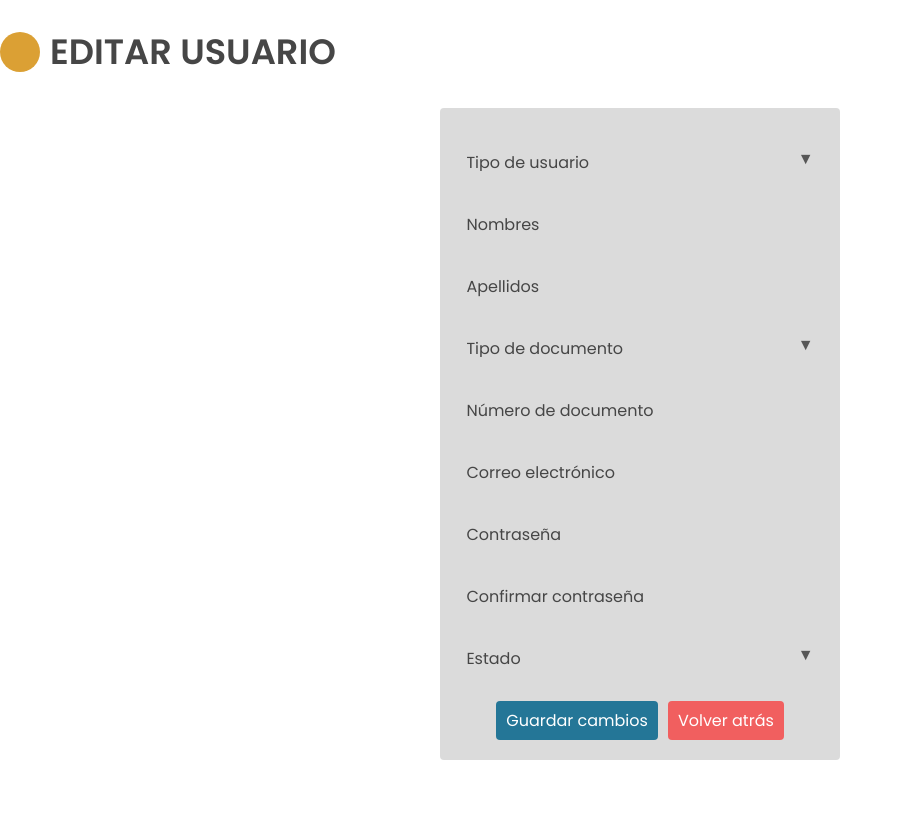
After one commit to RangelJhoan/Repositorio, a PHP site: page /Repositorio/vistas/contenidos/editarUsuario-view.php in a window 1280 px wide. The commit adds this page. Shown: the whole page, without its empty margins (0-903 px from the left). Run offline with PHP 8.4, Linux system fonts and the light colour scheme; some libraries are stand-ins or nearby versions.

Commit message:
Arreglo Editar usuario
Se crea vista especial para editar usuario. Se corrigen colores del modal para que quede acorde al de sweet

```diff
--- a/modelos/vistasModelo.php
+++ b/modelos/vistasModelo.php
@@ -3,7 +3,7 @@
 class vistasModelo{
     /*----- Modelo para obtener vistas -----*/
     protected static function obtener_vistas_modelo($vistas){
-        $listaBlanca = ["registrar","adminDashboard","adminUsuarios"];
+        $listaBlanca = ["registrar","adminDashboard","adminUsuarios","editarUsuario"];
         if(in_array($vistas, $listaBlanca)){
             if(is_file("./vistas/contenidos/".$vistas."-view.php")){
                 $contenido = "./vistas/contenidos/".$vistas."-view.php";
--- a/vistas/assets/css/admin/adminUsuarios-Style.css
+++ b/vistas/assets/css/admin/adminUsuarios-Style.css
@@ -218,13 +218,15 @@ label{
     display: flex;
     align-items: center;
     color:white;
+    text-decoration: none;
 }
 
 .btn-editar-usuario{
-    background-color:  var(--edit-button);
+    background-color: var(--edit-button) ;
     border-radius: 5px;
     border-style: none;
     transition: all .5s;
+    text-decoration: none;
 }
 .btn-eliminar-usuario{
     background-color:  var(--delete-button);
@@ -238,12 +240,6 @@ label{
 .btn-eliminar-usuario:hover{
     background-color:  var(--delete-button-hover);
 }
-
-
-
-
-
-
 
 
 /*?MOSTRANDO DE X 1 X DE X ENTRADAS*/
@@ -293,7 +289,7 @@ label{
     height: 100vh;
     position:fixed;
     top:0;left:0;
-    background-color: rgba(144,148,150,0.8);
+    background-color: #1d1d1d7c;
     display: none;
     justify-content: center;
     align-items: center;
@@ -303,8 +299,8 @@ label{
     display: flex;
 }
 
-.container-modal-editar-usuario{
-    /* display: none; */
+/* .container-modal-editar-usuario{
+    display: none;
     position:fixed;
     top:0;
     left:0;
@@ -317,30 +313,20 @@ label{
     display:flex;
     opacity: 0;
     pointer-events: none;
+    pointer-events: none;
     transition: opacity 0.4s ease;
-}
-
+} */
+/*
 .container-modal-editar-usuario.mostrar-modal-editarusuario-js{
     pointer-events: auto;
     opacity: 1;
+} */
+
+.container-modal-editar-usuario{
+    display: flex;
+    justify-content: center;
+    align-items: center;
 }
-
-
-
-
-
-
-
-
-
-
-
-
-
-
-
-
-
 
 .content-modal-crear-usuario,
 .content-modal-editar-usuario{
@@ -349,6 +335,7 @@ label{
     padding:20px;
     background-color: #dbdbdb;
     border-radius: 4px;
+
 }
 .content-modal-titulo{
     margin-bottom: 15px;
@@ -365,6 +352,7 @@ label{
     justify-content: center;
     margin-top: 15px;
 }
+
 /*Botón cerrar*/
 .content-modal-crear-usuario .btn-cerrar-crear-usuario,
 .content-modal-editar-usuario .btn-classcerrar-editar-usuario{
@@ -377,6 +365,7 @@ label{
     font-size: var(--usuarios--normal-font-size);
     border-style: none;
     margin-left: 10px;
+    text-decoration: none;;
 }
 .content-modal-crear-usuario .btn-cerrar-crear-usuario:hover,
 .content-modal-editar-usuario .btn-classcerrar-editar-usuario:hover{
@@ -396,6 +385,7 @@ label{
 }
 .content-modal-editar-usuario .btn-editar-usuario{
     background-color: var(--edit-button);
+    text-decoration: none;
 }
 .content-modal-editar-usuario .btn-classcerrar-editar-usuario{
     background-color: var(--delete-button);
@@ -406,6 +396,7 @@ label{
 .content-modal-crear-usuario .btn-crear-usuario:hover{
     background-color: var(--create-button-hover);
 }
+
 /**Campos de los input*/
 .input-field {
     max-width: 380px;
--- a/vistas/assets/css/plantillaAdmin-Style.css
+++ b/vistas/assets/css/plantillaAdmin-Style.css
@@ -89,6 +89,7 @@ nav{
 }
 nav.close{
     width: 73px;
+    opacity: 1 !important;
 }
 
 /**LOGO Y NOMBRE*/
--- /dev/null
+++ b/vistas/contenidos/editarUsuario-view.php
@@ -0,0 +1,80 @@
+<!DOCTYPE html>
+<html lang="en">
+<head>
+    <meta charset="UTF-8">
+    <meta http-equiv="X-UA-Compatible" content="IE=edge">
+    <meta name="viewport" content="width=device-width, initial-scale=1.0">
+    <link rel="stylesheet" href="<?php echo SERVER_URL; ?>vistas/assets/css/admin/adminUsuarios-Style.css">
+    <title>Repositorio Institucional</title>
+</head>
+<body>
+<section class="users-container">
+        <div class="overviewUsers">
+            <!--TÍTULO-->
+            <div class="title">
+                <i class="uil uil-users-alt"></i>
+                <h1 class="panel-title-name">Editar Usuario</h1>
+            </div>
+            <div class="container-modal-editar-usuario" id="modal-container-edit-user">
+                <div class="content-modal-editar-usuario">
+                    <form action="" class="editar-usuario">
+                        <div class="input-field">
+                            <div class="select-option">
+                                <select name="tipoUsuario" class="combobox-titulo" title="Tipo de usuario">
+                                    <option selected disabled value="" class="combobox-opciones">Tipo de usuario</option>
+                                    <option value="Administrador">Administrador</option>
+                                    <option value="Docente">Docente</option>
+                                    <option value="Estudiante">Estudiante</option>
+                                </select>
+                            </div>
+                        </div>
+                        <div class="input-field">
+                            <input name="nombre" type="text" placeholder="Nombres" pattern="^[a-zA-Z\s]+" minlength="3" maxlength="30" title="Nombres"/>
+                        </div>
+                        <div class="input-field">
+                            <input name="apellido" type="text" placeholder="Apellidos" pattern="^[a-zA-Z\s]+" minlength="3" title="Apellidos" />
+                        </div>
+                        <!--Select tag-->
+                        <div class="input-field ">
+                            <div class="select-option">
+                                <select name="tipoDocumento" class="combobox-titulo" title="Tipo de documento">
+                                    <option selected disabled value="" class="combobox-opciones">Tipo de documento</option>
+                                    <option value="TI">Tarjeta de Identidad (TI)</option>
+                                    <option value="CC">Cédula de Ciudadanía (CC)</option>
+                                    <option value="CE">Tarjeta de Extranjería (CE)</option>
+                                </select>
+                            </div>
+                        </div>
+                        <div class="input-field">
+                            <input name="documento" type="number" placeholder="Número de documento" minlength="10" maxlength="15"  pattern="[0-9]+" title="Número de documento"/>
+                        </div>
+                        <div class="input-field">
+                            <input name="correo" type="email" placeholder="Correo electrónico" minlength="8" maxlength="60"  title="Correo electrónico"/>
+                        </div>
+                        <div class="input-field">
+                            <input name="clave" type="password" placeholder="Contraseña" minlength="8" maxlength="80"  title="Contraseña"/>
+                        </div>
+                        <div class="input-field">
+                            <input name="confirmarClave" type="password" placeholder="Confirmar contraseña" minlength="8" maxlength="80"  title="Confirmar"/>
+                        </div>
+                        <!--Select tag-->
+                        <div class="input-field ">
+                            <div class="select-option">
+                                <select name="estado" class="combobox-titulo" title="Estado">
+                                    <option selected disabled value="" class="combobox-opciones">Estado</option>
+                                    <option value="0">Inactivo</option>
+                                    <option value="1">Activo</option>
+                                </select>
+                            </div>
+                        </div>
+                        <div class="botones-accion-modal">
+                            <button type="submit" class="btn-editar-usuario">Guardar cambios</button>
+                            <a href="<?php echo SERVER_URL ?>adminUsuarios/" class="btn-classcerrar-editar-usuario" title="Volver atrás">Volver atrás</a>
+                        </div>
+                    </form>
+                </div>
+            </div>
+        <div>
+    </section>
+</body>
+</html>
```
Also changed, not shown: vistas/assets/js/prueba.js (deleted, +0 -11 lines), vistas/contenidos/adminUsuarios-view.php (+9 -69 lines), vistas/contenidos/login-view.php (+8 -8 lines).
